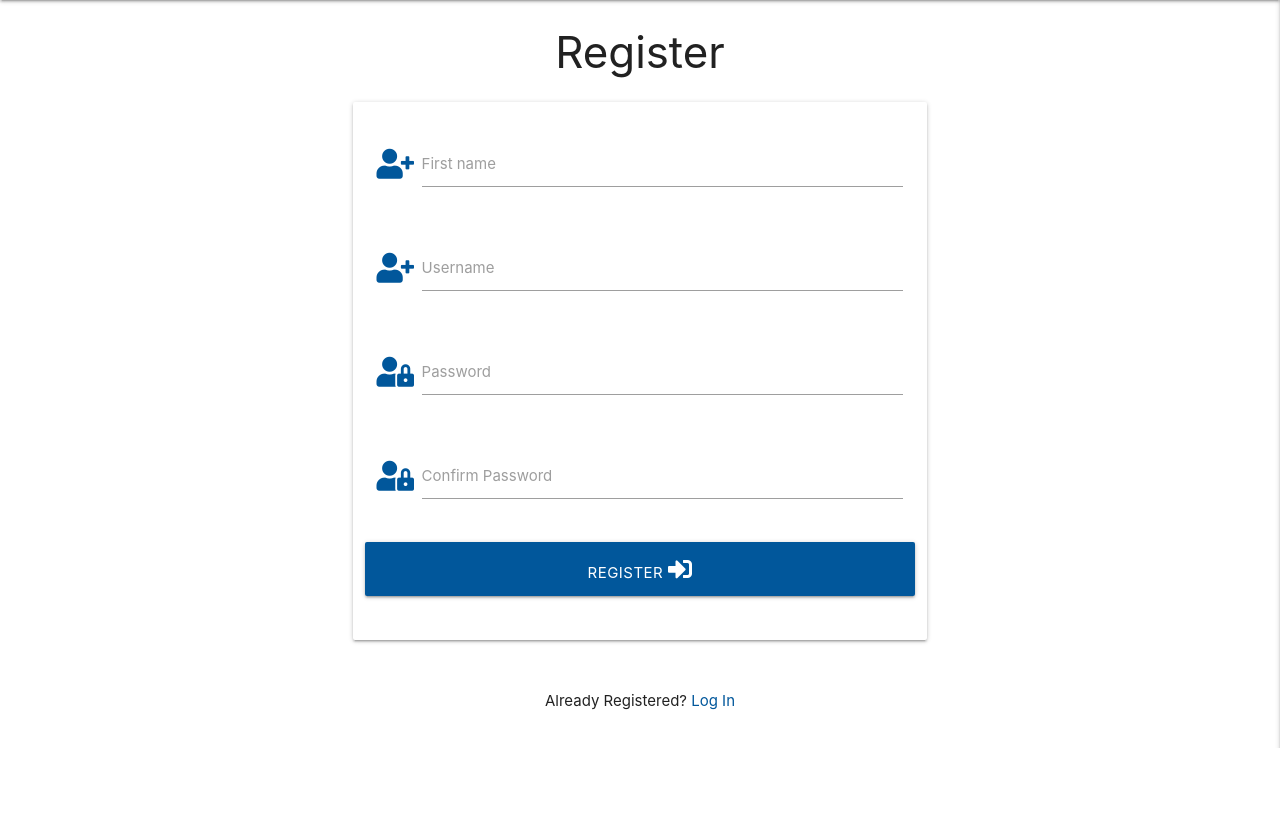
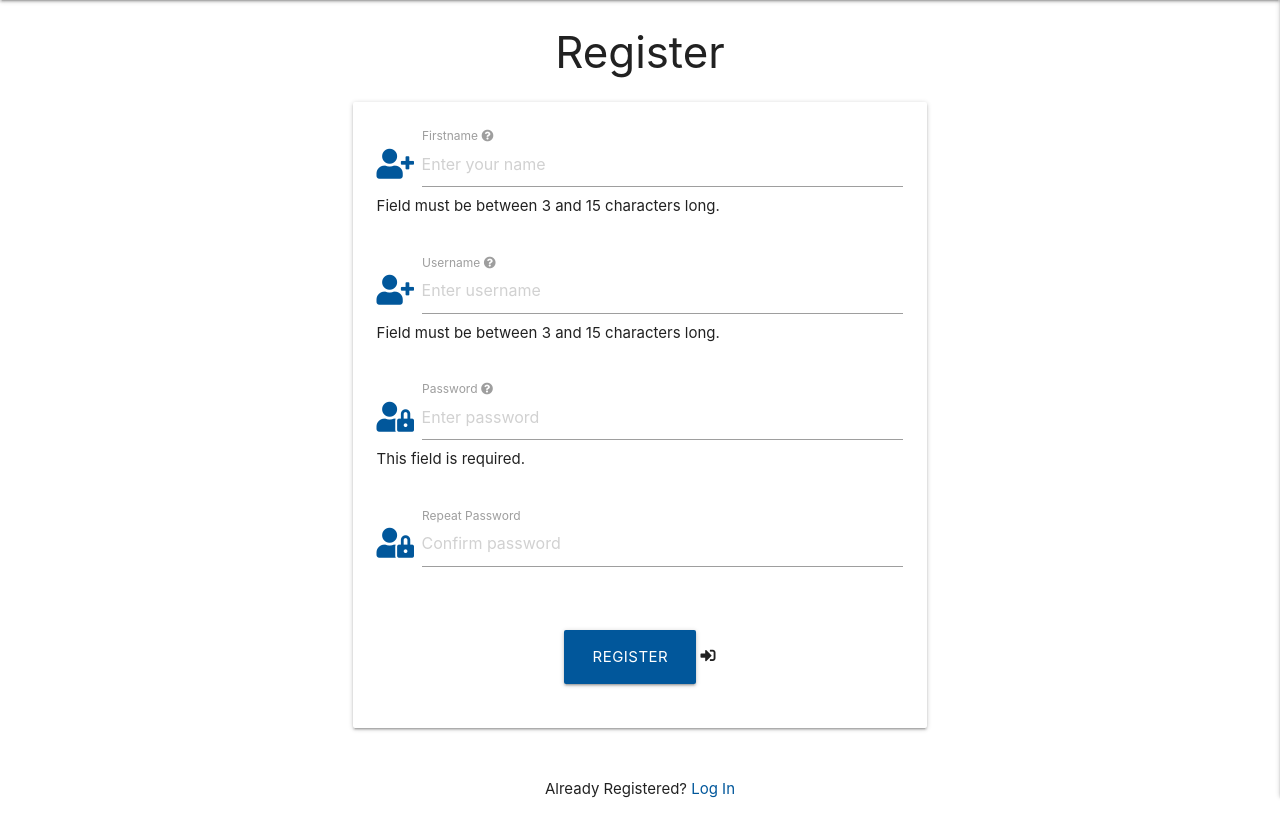
Before and after one commit to Code-Institute-Submissions/VDU-Assessment, a Flask app: page /register in a window 1280 px wide. Shown: the part 64-899 px from the top of the page. Before the commit the page ends 812 px from the top, so only its background shows below. Run offline with Flask 2, Linux system fonts and the light colour scheme; some libraries are stand-ins or nearby versions.

Commit message:
Added Registration Form Validation with WTForms, replaced check_password_hash in app.py with validation in forms.py

```diff
--- a/app.py
+++ b/app.py
@@ -6,7 +6,7 @@ from flask_pymongo import PyMongo
 from datetime import datetime
 from bson.objectid import ObjectId
 from werkzeug.security import generate_password_hash, check_password_hash
-from myforms.forms import Add_CheckForm
+from myforms.forms import RegistrationForm, Add_CheckForm
 if os.path.exists("env.py"):
     import env
 
@@ -37,35 +37,29 @@ def search():
 
 @app.route("/register", methods=["GET", "POST"])
 def register():
-    if request.method == "POST":
+    form = RegistrationForm()
+    if form.validate() and request.method == "POST":
         # check if username already exists in db
         existing_user = mongo.db.users.find_one(
-            {"username": request.form.get("username").lower()})
+            {"username": request.form.get("username")})
 
         if existing_user:
             flash("Username already exists")
             return redirect(url_for("register"))
 
-        # confirm password using werkzeug.security.check_password_hash(pwhash, password)
-        if check_password_hash(generate_password_hash
-        (request.form.get("password")),
-        request.form.get("cpassword")):
-            flash("Registration Successful!")
-        else:
-            flash("passwords don't match, please try again")
-            return redirect(url_for("register"))
-
         register = {
-            "fname": request.form.get("fname").lower(),
-            "username": request.form.get("username").lower(),
+            "fname": request.form.get("fname"),
+            "username": request.form.get("username"),
             "password": generate_password_hash(request.form.get("password"))
         }
         mongo.db.users.insert_one(register)
 
         # put the new user into 'session' cookie
         session["user"] = request.form.get("username").lower()
+        flash("Registration Successful!")
         return redirect(url_for("profile", username=session["user"]))
-    return render_template("register.html")
+    return render_template("register.html", form=form)
+
 
 
 @app.route("/login", methods=["GET", "POST"])
--- a/myforms/forms.py
+++ b/myforms/forms.py
@@ -1,7 +1,16 @@
 from flask_wtf import FlaskForm
-from wtforms import StringField, PasswordField, SubmitField,\
-     TextAreaField, IntegerField
-from wtforms.validators import DataRequired, Length, EqualTo, Optional
+from wtforms import Form, BooleanField, StringField,\
+validators, PasswordField, SubmitField
+from wtforms.validators import DataRequired, length, EqualTo, Optional
+
+class RegistrationForm(FlaskForm):
+    fname = StringField('Firstname', [validators.length(min=3, max=15)])
+    username = StringField('Username', [validators.length(min=3, max=15)])
+    password = PasswordField('New Password', [
+        validators.DataRequired(),
+        validators.EqualTo('confirm', message='Passwords must match')])
+    confirm = PasswordField('Repeat Password')
+    submit = SubmitField('Register')
 
 class Add_CheckForm(FlaskForm):
 
--- a/templates/profile.html
+++ b/templates/profile.html
@@ -81,9 +81,6 @@
             <div class="card-panel">
                 <h3 class="center-align light-blue-text text-darken 4">
                     {{ user.fname }}'s Profile
-                    <img src="{{ user.image }}"  class="responsive-img"
-                      alt="workstation Image"/>
-
                 </h3>
             </div>
         </div>
--- a/templates/register.html
+++ b/templates/register.html
@@ -4,51 +4,72 @@
     <h3 class="center-align">Register</h3>
 
     <div class="row">
-        <form class="col s12 m8 offset-m2" method="POST" action="{{ url_for('register') }}">
+        <form class="col s12 m8 offset-m2" method="POST" action="">
+        {{ form.hidden_tag() }}
             <div class="card-panel">
-            <!-- username -->
+                <!-- firstname -->
                 <div class="row">
-					<div class="input-field col s12">
-						<i class="fas fa-user-plus prefix light-blue-text text-darken-4"></i>
-						<input id="fname" name="fname" type="text" minlength="2"
-                            maxlength="15" pattern="^[a-zA-Z0-9]{2,15}$" class="validate" required>
-						<label for="fname"> First name</label>
-					</div>
+                    <div class="input-field col s12">
+                        <i class="fas fa-user-plus prefix light-blue-text text-darken-4"></i>
+                        {{ form.fname(placeholder="Enter your name", id="fname") }}
+                        <label for="fname">Firstname <i class="fas fa-question-circle tooltipped" data-position="top"
+                                data-tooltip="2-15 characters, case sensitive"></i></label>
+                        {% for error in form.username.errors %}
+                        <span class="text-red">{{ error }}</span>
+                        {% endfor %}
+                    </div>
                 </div>
-
                 <!-- username -->
-                <div class="row">
-					<div class="input-field col s12">
-						<i class="fas fa-user-plus prefix light-blue-text text-darken-4"></i>
-						<input id="username" name="username" type="text" minlength="5"
-                            maxlength="15" pattern="^[a-zA-Z0-9]{5,15}$" class="validate" required>
-						<label for="username">Username</label>
-					</div>
+                 <div class="row">
+                    <div class="input-field col s12">
+                        <i class="fas fa-user-plus prefix light-blue-text text-darken-4"></i>
+                        {{ form.username(placeholder="Enter username", id="username") }}
+                        <label for="username">Username <i class="fas fa-question-circle tooltipped" data-position="top"
+                                data-tooltip="3-15 characters, case sensitive"></i></label>
+                        {% for error in form.username.errors %}
+                        <span class="text-red">{{ error }}</span>
+                        {% endfor %}
+                    </div>
                 </div>
-                <!-- passowrd -->
+                <!-- password -->
                 <div class="row">
                     <div class="input-field col s12">
 						<i class="fas fa-user-lock prefix light-blue-text text-darken-4"></i>
-                        <input id="password" name="password" type="password" minlength="5"
-                            maxlength="15" pattern="^[a-zA-Z0-9]{5,15}$" class="validate" required>
-                        <label for="password">Password</label>
+                        {{ form.password (placeholder="Enter password", id="password") }}
+                        <label for="password">Password <i class="fas fa-question-circle tooltipped" data-position="top"
+                             data-tooltip="3-15 characters, case sensitive"></i></label>
+                        {% for error in form.password.errors %}
+                        <span class="text-red">{{ error }}</span>
+                        {% endfor %}
                     </div>
                 </div>
-                <!--Confirm Password-->
+               <!--Confirm Password-->
                 <div class="row">
                     <div class="input-field col s12">
-						<i class="fas fa-user-lock prefix light-blue-text text-darken-4"></i>
-                        <input id="cpassword" name="cpassword" type="password" minlength="5"
-                            maxlength="15" pattern="^[a-zA-Z0-9]{5,15}$" class="validate" required>
-                        <label for="cpassword">Confirm Password</label>
+                        <i class="fas fa-user-lock prefix light-blue-text text-darken-4"></i>
+                        {{ form.confirm.label }}
+                        {{ form.confirm(placeholder="Confirm password") }}
+                        {% for error in form.confirm.errors %}
+                        <span class="text-red">{{ error }}</span>
+                        {% endfor %}
                     </div>
                 </div>
-
+                <!--Error messages-->
+                <div class="row center-align">
+                    {% with messages = get_flashed_messages() %}
+                    {% if messages %}
+                    {% for message in messages %}
+                    <p class="text-red">
+                    {{ message }}
+                    </p>
+                    {% endfor %} {% endif %} {% endwith %}
+                </div>
                 <!-- register -->
                 <div class="row">
-                    <button type="submit" class="col s12 btn-large light-blue darken-4 text-shadow">
-                        Register <i class="fas fa-sign-in-alt"></i>
-                    </button>
+                    <div class="col s12 center-align">
+                     {{ form.submit(class="btn-large light-blue darken-4 text-shadow") }}
+                     <i class="fas fa-sign-in-alt"></i>
+                    </div>
                 </div>
             </div>
         </form>
```
